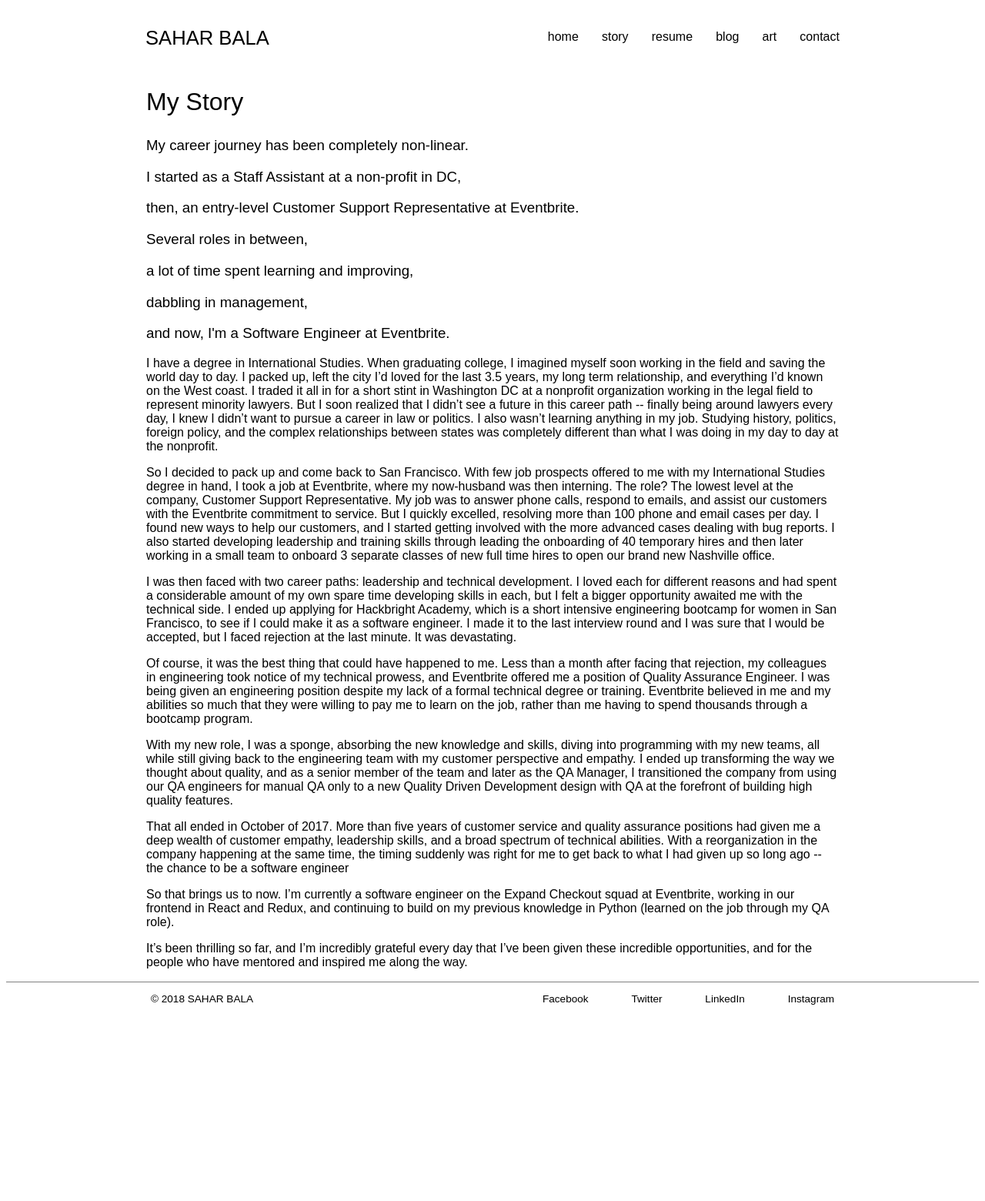
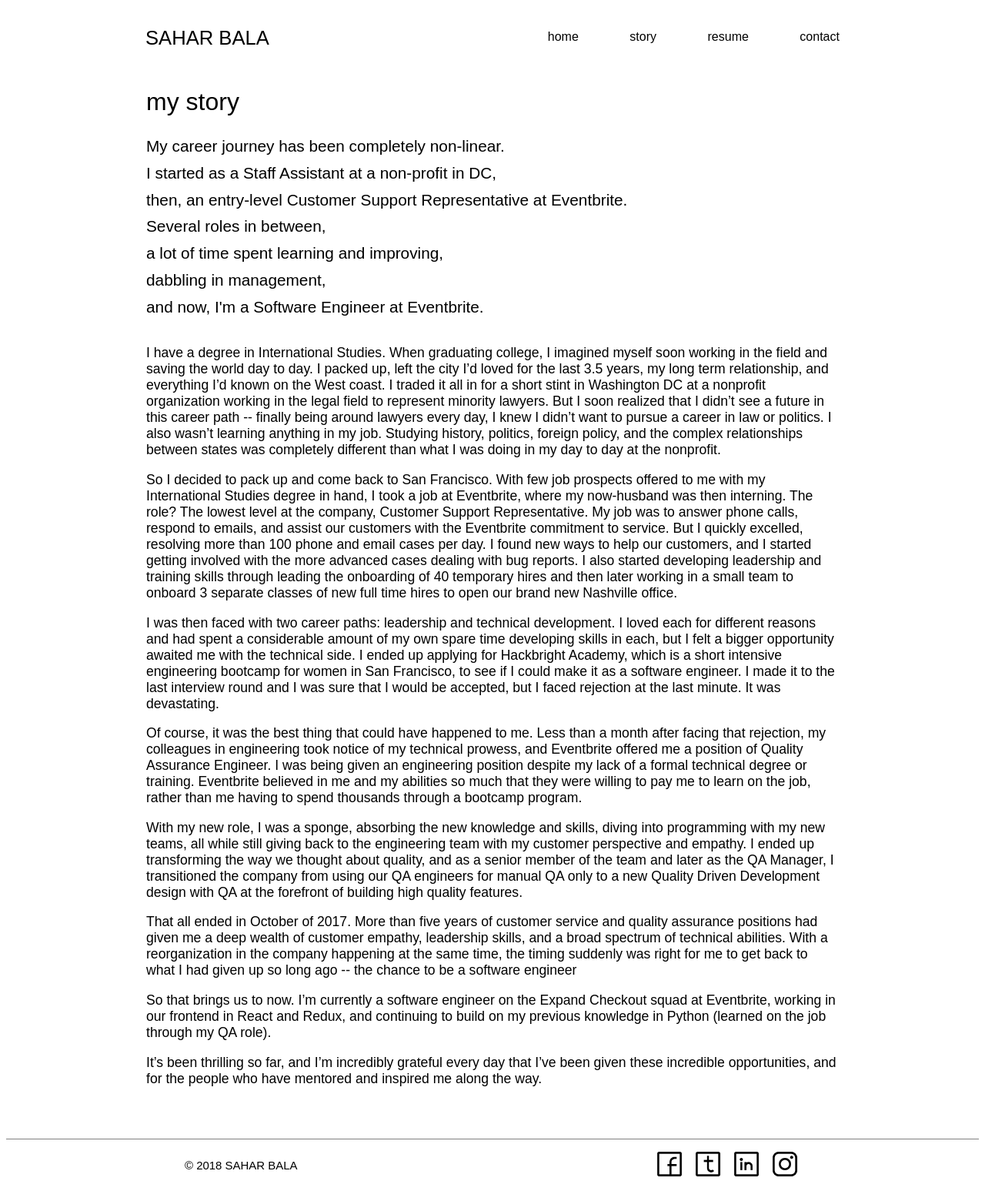
Before and after one commit to snazbala/personal-site, a Gatsby site: page /story in a window 1280 px wide. Shown: the whole page at 77% size. Before the commit the page ends 1341 px from the top, so only its background shows below. Built offline with nearby package versions, Linux system fonts and the light colour scheme; Gatsby itself is replaced by a stand-in of ours.

Commit message:
Make footer icons and adjust styles

```diff
--- /dev/null
+++ b/src/components/contact.js
@@ -0,0 +1,6 @@
+import React from 'react';
+
+const Contact = () => (
+);
+
+export default Contact;
--- a/src/components/footer.css
+++ b/src/components/footer.css
@@ -7,10 +7,11 @@
     justify-content: space-around;
     align-items: center;
     text-transform: none;
+    padding-top: 10px;
 }
 
 .social-links-container {
-    width: 30%;
+    width: 15%;
     display: flex;
     justify-content: space-between;
 }
--- a/src/components/footer.js
+++ b/src/components/footer.js
@@ -1,16 +1,40 @@
 import React from 'react';
 import { Link } from 'gatsby';
 import './footer.css';
+import IconButton from './iconButton';
+import Facebook from '../images/facebook.png';
+import Twitter from '../images/twitter.png';
+import LinkedIn from '../images/linkedin.png';
+import Instagram from '../images/instagram.png';
+
+const shareIconData = [
+    {
+        image: Facebook,
+        link: 'https://www.facebook.com/sahar.bala',
+    },
+    {
+        image: Twitter,
+        link: 'https://twitter.com/snazbala',
+    },
+    {
+        image: LinkedIn,
+        link: 'https://www.linkedin.com/in/saharbala/',
+    },
+    {
+        image: Instagram,
+        link: 'https://www.instagram.com/snazbala',
+    },
+];
+
+const getShareIcons = () =>
+    shareIconData.map(site => (
+        <IconButton image={site.image} link={site.link} />
+    ));
 
 const Footer = () => (
     <div className="footer-container">
         <p>© 2018 SAHAR BALA</p>
-        <div className="social-links-container">
-            <div>Facebook</div>
-            <div>Twitter</div>
-            <div>LinkedIn</div>
-            <div>Instagram</div>
-        </div>
+        <div className="social-links-container">{getShareIcons()}</div>
     </div>
 );
 
--- a/src/components/header.js
+++ b/src/components/header.js
@@ -20,16 +20,6 @@
       </Link>
     </div>
     <div>
-      <Link to="/blog/" className="menu-link">
-        blog
-      </Link>
-    </div>
-    <div>
-      <Link to="/art/" className="menu-link">
-        art
-      </Link>
-    </div>
-    <div>
       <Link to="/contact/" className="menu-link">
         contact
       </Link>
--- a/src/components/hero.js
+++ b/src/components/hero.js
@@ -10,7 +10,7 @@
             </div>
             <div className="hero-subtitle">
                 <h3 className="top-item">software engineer, artist,</h3>
-                <h3>athlete, lifelong learner</h3>
+                <h3 className="bottom-item">athlete, lifelong learner</h3>
             </div>
         </div>
     </div>
--- /dev/null
+++ b/src/components/iconButton.js
@@ -0,0 +1,9 @@
+import React from 'react';
+
+const IconButton = ({ link, image }) => (
+    <a href={link} target="_blank">
+        <img src={image} width="40" height="40" />
+    </a>
+);
+
+export default IconButton;
--- a/src/components/layout.css
+++ b/src/components/layout.css
@@ -10,4 +10,11 @@
 p {
     font-family: Raleway, sans-serif;
     font-weight: 200;
+    font-size: 1.1em;
 }
+
+h2 {
+    font-family: Raleway, sans-serif;
+    font-weight: 200;
+    font-size: 2em;
+}
--- a/src/components/story.css
+++ b/src/components/story.css
@@ -1,10 +1,14 @@
-.page-title {
-    font-family: Raleway, sans-serif;
-    font-weight: 400;
-    font-size: 2em;
-}
-
 .summary h3 {
     font-family: Raleway, sans-serif;
     font-weight: 200;
+    font-size: 1.3em;
+    margin-bottom: -10px;
 }
+
+.first-paragraph {
+    padding-top: 30px;
+}
+
+.last-paragraph {
+    padding-bottom: 50px;
+}
--- a/src/components/story.js
+++ b/src/components/story.js
@@ -4,7 +4,6 @@
 
 const Story = () => (
     <div>
-        <h2 className="page-title">My Story</h2>
         <div className="summary">
             <h3>My career journey has been completely non-linear.</h3>
             <h3>I started as a Staff Assistant at a non-profit in DC,</h3>
@@ -18,7 +17,7 @@
             <h3>and now, I'm a Software Engineer at Eventbrite.</h3>
         </div>
         <div>
-            <p>
+            <p className="first-paragraph">
                 I have a degree in International Studies. When graduating
                 college, I imagined myself soon working in the field and saving
                 the world day to day. I packed up, left the city I’d loved for
@@ -99,7 +98,7 @@
                 in React and Redux, and continuing to build on my previous
                 knowledge in Python (learned on the job through my QA role).
             </p>
-            <p>
+            <p className="last-paragraph">
                 It’s been thrilling so far, and I’m incredibly grateful every
                 day that I’ve been given these incredible opportunities, and for
                 the people who have mentored and inspired me along the way.
--- a/src/pages/contact.js
+++ b/src/pages/contact.js
@@ -5,9 +5,8 @@
 
 const ContactPage = () => (
     <Layout>
-        <h2>This is the contact page</h2>
+        <h2>contact me</h2>
         <p>Will have an email form</p>
-        <Link to="/">Go back to the homepage</Link>
     </Layout>
 );
 
--- a/src/pages/resume.js
+++ b/src/pages/resume.js
@@ -5,9 +5,8 @@
 
 const ResumePage = () => (
     <Layout>
-        <h2>This is the resume page</h2>
+        <h2>resume</h2>
         <p>PDF viewer maybe?</p>
-        <Link to="/">Go back to the homepage</Link>
     </Layout>
 );
 
--- a/src/pages/story.js
+++ b/src/pages/story.js
@@ -6,6 +6,7 @@
 
 const StoryPage = () => (
     <Layout>
+        <h2>my story</h2>
         <Story />
     </Layout>
 );
```
Also changed, not shown: src/components/hero.css (+6 -2 lines), src/pages/art.js (deleted, +0 -14 lines), src/pages/blog.js (deleted, +0 -14 lines), src/pages/page-2.js (deleted, +0 -14 lines), src/images/facebook.png (added), src/images/instagram.png (added), src/images/linkedin.png (added), src/images/twitter.png (added).
